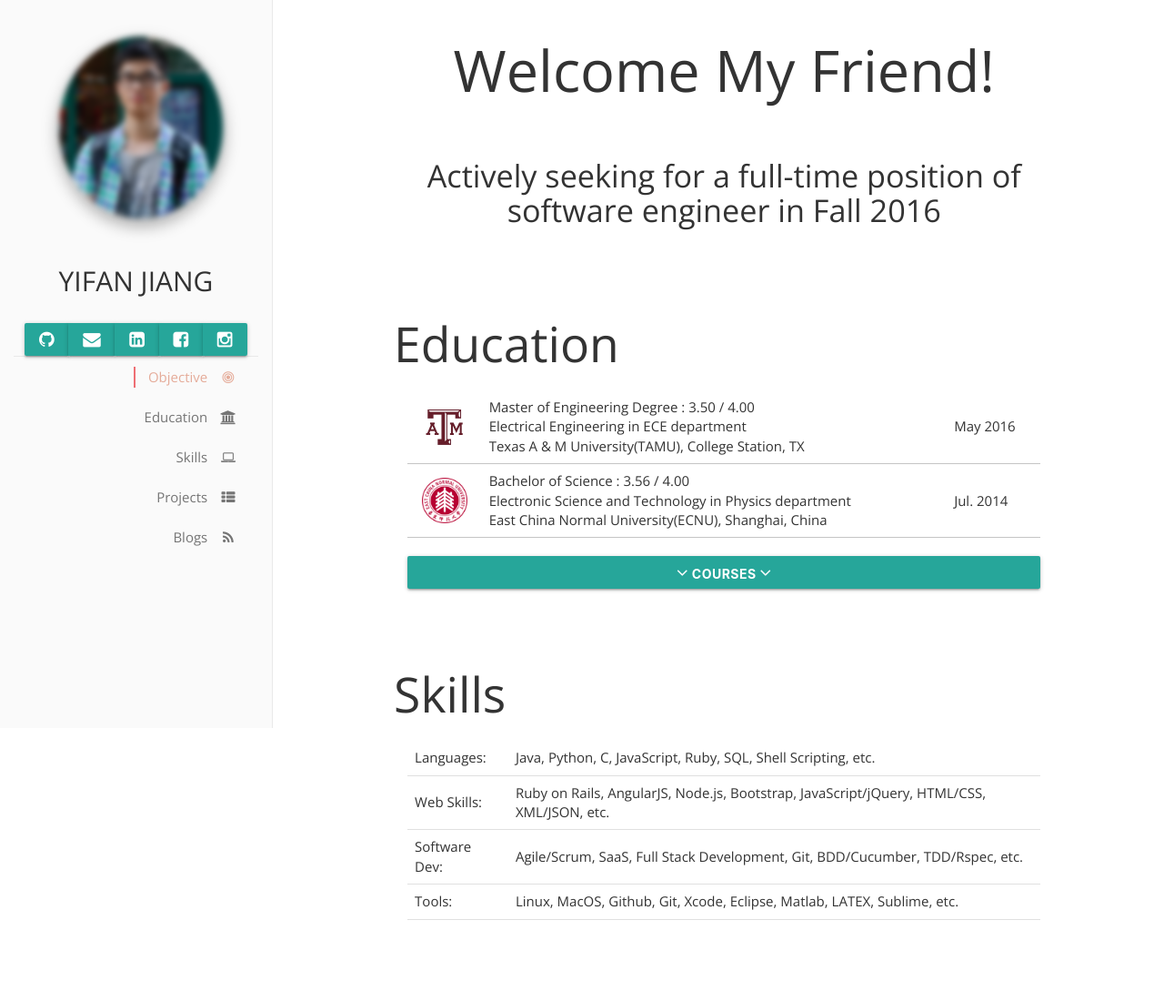
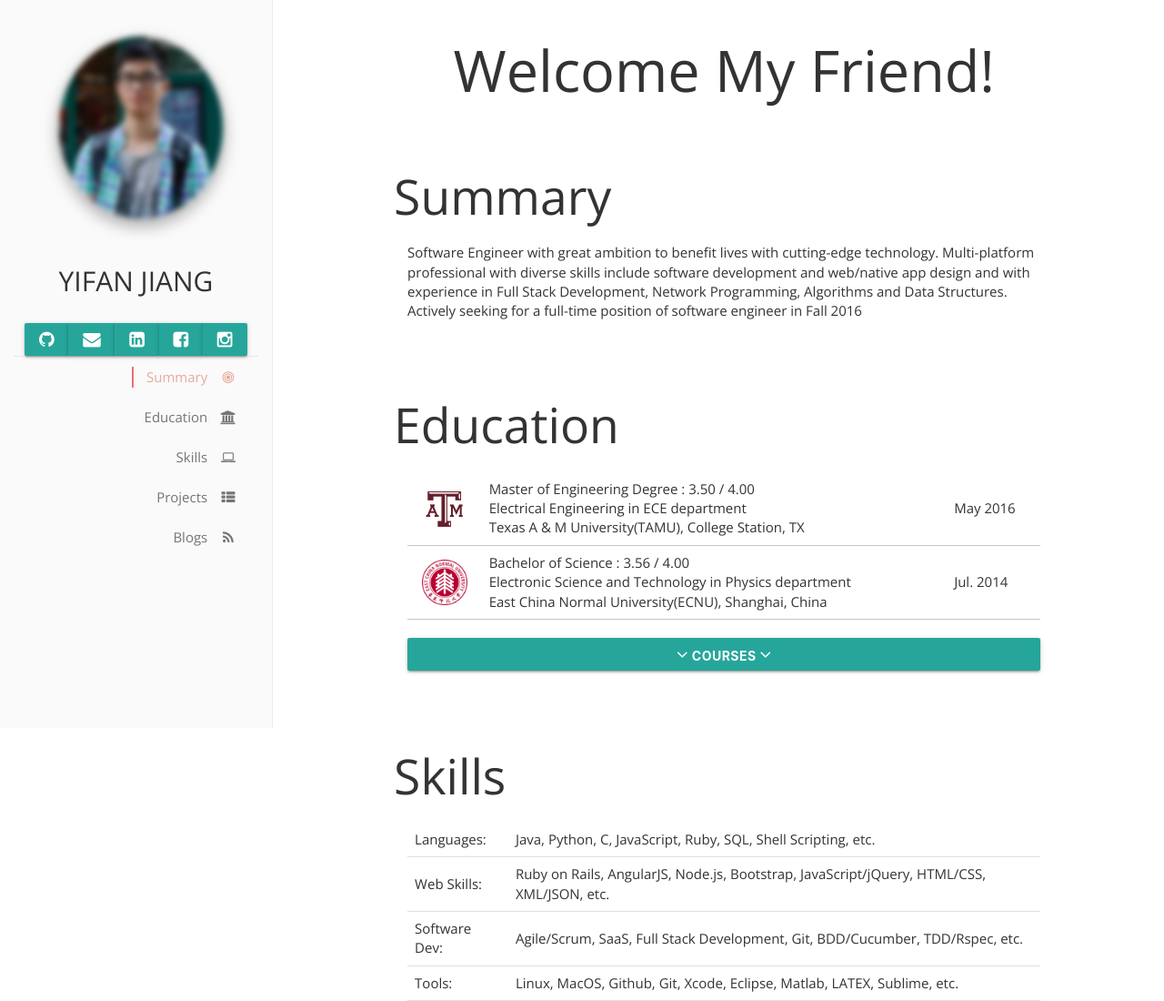
Before and after one commit to FANHOOOO/deprecated.github.io, a plain HTML site: page index.html in a window 1280 px wide. Shown: the top 1100 px of the page at 91% size. Drawn offline with nearby package versions, Linux system fonts and the light colour scheme.

Commit message:
change summary

```diff
--- a/index.html
+++ b/index.html
@@ -44,7 +44,7 @@
       			</div>
             <div class="row sidelist">
                 <ul class="section table-of-contents">
-                  <li><a href="#objective">Objective&nbsp;&nbsp;<i class="fa fa-bullseye" aria-hidden="true"></i></a></li>
+                  <li><a href="#objective">Summary&nbsp;&nbsp;<i class="fa fa-bullseye" aria-hidden="true"></i></a></li>
                   <li><a href="#education">Education&nbsp;&nbsp;<i class="fa fa-university" aria-hidden="true"></i></a></li>
                   <li><a href="#skills">Skills&nbsp;&nbsp;<i class="fa fa-laptop" aria-hidden="true"></i></a></li>
                   <li><a href="#projects">Projects&nbsp;&nbsp;<i class="fa fa-th-list" aria-hidden="true"></i></a></li>
@@ -78,7 +78,9 @@
 
             <div id="objective" class="row row-content section scrollspy">
               <div class="col-lg-10 col-md-10 col-lg-offset-1 col-md-offset-1 col-sm-12 col-xs-12">
-                <div class="text-center"><h4>Actively seeking for a full-time position of software engineer in Fall 2016</h4></div>
+                <div><h2>Summary</h2></div>
+                <hr>
+                <div class="col-sm-12">Software Engineer with great ambition to benefit lives with cutting-edge technology. Multi-platform professional with diverse skills include software development and web/native app design and with experience in Full Stack Development, Network Programming, Algorithms and Data Structures. Actively seeking for a full-time position of software engineer in Fall 2016</div>
               </div>
             </div>
 
```
